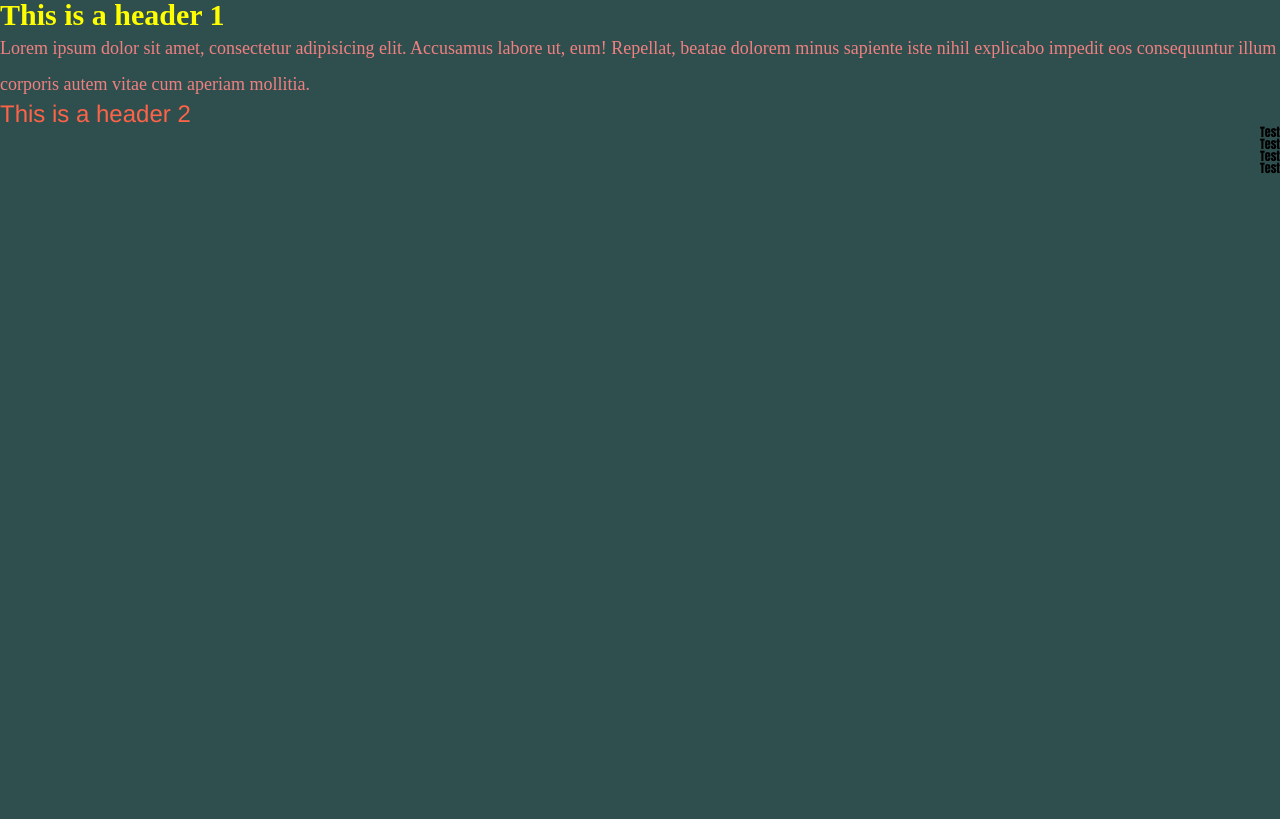
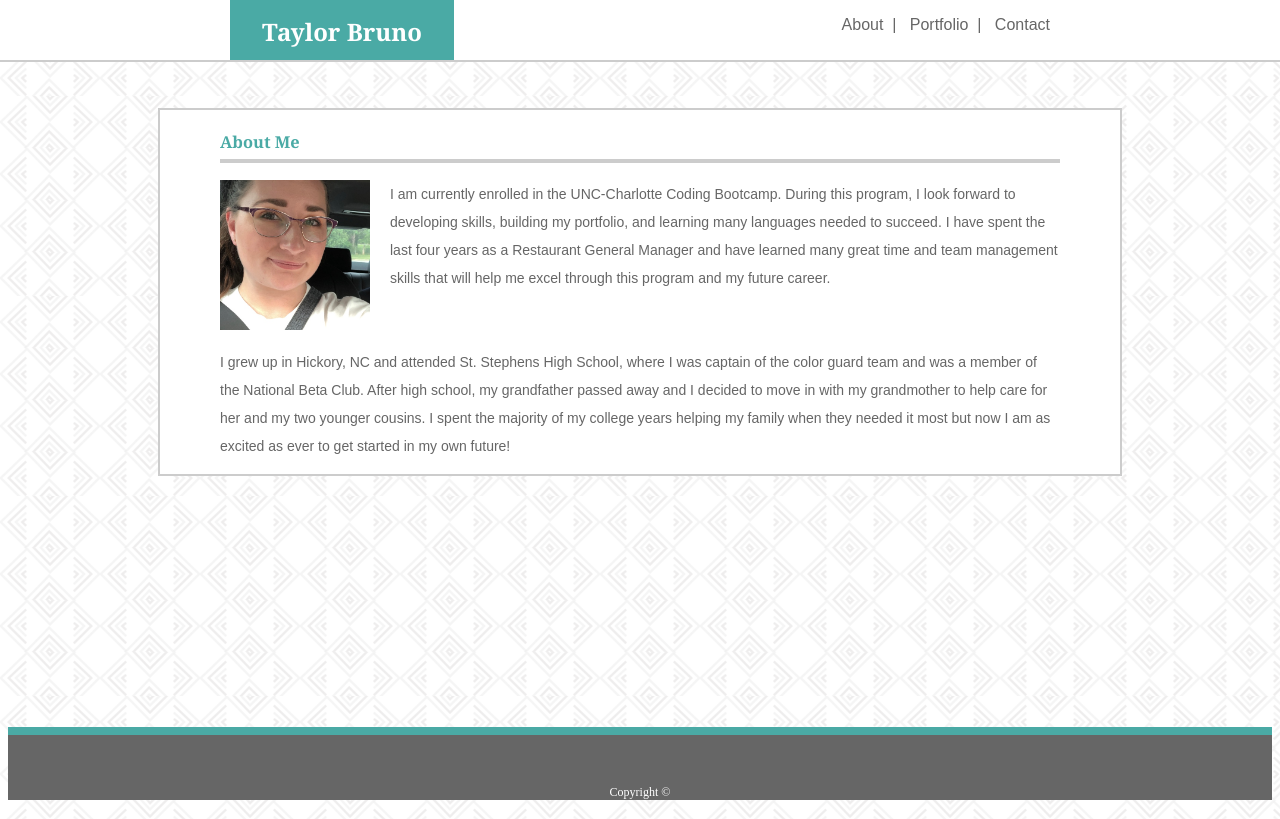
Before and after one commit to taylormbruno/taylormbruno.github.io, a plain HTML site: page index.html in a window 1280 px wide. Drawn offline with Linux system fonts and the light colour scheme; files whose address does not match are found by name.

Commit message:
initial commit in new repo

```diff
--- /dev/null
+++ b/assets/css/style.css
@@ -0,0 +1,133 @@
+body {
+    background: url("../images/greek-vase.png");
+    background-repeat: repeat;
+}
+
+.header {
+    background: #ffffff;
+    border-bottom: 2px solid #cccccc;
+    width: 150%;
+    height: 60px;
+    position: fixed;
+    top: 0;
+    left: 0;
+}
+
+.sidebar {
+    text-align: right;
+    position: fixed;
+    right: 230px;
+}
+
+h2 {
+    background: #4aaaa5;
+    text-align: center;
+    font-family: 'Georgia', Times, 'Times New Roman', serif;
+    color: #ffffff;
+    padding: 15px 12px 0px 12px;
+    height: 45px;
+    width: 200px;
+    position: fixed;
+    margin: 0 auto;
+    top: 0px;
+    left: 230px;
+}
+.wrapper {
+    min-height: calc(100vh - 70px);
+}
+.page {
+    width: 960px;
+    background: #ffffff;
+    border: 2px solid #cccccc;
+    margin: 0 auto;
+    position: relative;
+    top: 100px;
+
+}
+
+h3 {
+    color: #4aaaa5;
+    border-bottom: 4px solid #cccccc;
+    font-family: 'Georgia', Times, 'Times New Roman', serif;
+}
+
+p {
+    font-family: 'Arial', 'Helvetuca Neue', Helvetica, sans-serif;
+    color: #666666;
+}
+.content {
+    width: 840px;
+    margin: 0 auto;
+    line-height: 2;
+    font-size: 14px;
+}
+
+.photo {
+    height: 150px;
+    float: left;
+    margin-right: 20px;
+}
+footer {
+    width: 100%;
+    border-top: 8px solid #4aaaa5;
+    background: #666666;
+    color: #ffffff;
+    font-size: 12px;
+    text-align: center;
+    padding-top: 50px;
+    position: sticky;
+    bottom: 0;
+}
+
+a:link {
+    color: #666666;
+    text-decoration: none;
+  }
+
+a:visited {
+    color: #666666;
+    text-decoration: none;
+  }
+
+a:hover {
+    color: #666666;
+    text-decoration: none;
+  }
+
+a:active {
+    color: #666666;
+    text-decoration: none;
+  }
+
+input {
+    width: 100%;
+    height: 25px;
+  }
+
+form {
+    color: #666666;
+    font-family: 'Arial', 'Helvetuca Neue', Helvetica, sans-serif;
+}
+
+.message {
+    height: 200px;
+}
+
+.submit {
+    margin: 10px 0px 30px 0px;
+    background-color: #4aaaa5;
+    color: #ffffff;
+    font-size: 14px;
+    width: 100px;
+    height: 30px;
+}
+
+.portImg {
+    height: 200px;
+}
+h6 {
+    background: #4aaaa5;
+    color: #ffffff;
+    width: 100%;
+    margin: 0 auto;
+}
--- a/index.html
+++ b/index.html
@@ -1,31 +1,36 @@
 <!DOCTYPE html>
-<html lang="en-us">
+<html>
+    <head>
+        <meta charset="UTF-8">
+        <title>Taylor Bruno</title>
+        <link rel="stylesheet" type "text/css" href="assets/css/style.css">
+    </head>
 
-  <head>
+    <body>
+        <div class="header">
+            <h2>Taylor Bruno</h2>
+            <p class="sidebar">
+                <a href="index.html">About</a>&nbsp;&nbsp;&#124;&nbsp;&nbsp;
+                <a href="portfolio.html">Portfolio</a>&nbsp;&nbsp;&#124;&nbsp;&nbsp;
+                <a href="contact.html">Contact</a>
+            </p>
+        </div>
+        <div class="wrapper">
+            <div class="page">
+                <div class="content">
+                    <h3>About Me</h3>
 
-    <meta charset="UTF-8">
-    <title>Example Page</title>
+                    <img src="/Users/taylorbruno/Desktop/code/Unit01-Homework/assets/images/hw-photo.jpg" alt="me" class="photo">
 
-    <link rel="stylesheet" href="reset.css">
-    <link rel="stylesheet" href="style.css">
-
-  </head>
-
-  <body>
-
-  <h1>This is a header 1</h1>
-
-  <p>Lorem ipsum dolor sit amet, consectetur adipisicing elit. Accusamus labore ut, eum! Repellat, beatae dolorem minus sapiente iste nihil explicabo impedit eos consequuntur illum corporis autem vitae cum aperiam mollitia.</p>
-
-  <h2>This is a header 2</h2>
-
-  <ul>
-    <li>Test</li>
-    <li>Test</li>
-    <li>Test</li>
-    <li>Test</li>
-  </ul>
-
-  </body>
-
+                    <p>I am currently enrolled in the UNC-Charlotte Coding Bootcamp. During this program, I look forward to developing skills, building my portfolio, and learning many languages needed to succeed. I have spent the last four years as a Restaurant General Manager and have learned many great time and team management skills that will help me excel through this program and my future career.
+                        <br><br><br>
+                        I grew up in Hickory, NC and attended St. Stephens High School, where I was captain of the color guard team and was a member of the National Beta Club. After high school, my grandfather passed away and I decided to move in with my grandmother to help care for her and my two younger cousins. I spent the majority of my college years helping my family when they needed it most but now I am as excited as ever to get started in my own future!
+                    </p>
+                </div>
+            </div>
+        </div>
+        <footer>
+            Copyright &copy;
+        </footer>
+    </body>
 </html>
--- a/reset.css
+++ /dev/null
@@ -1,48 +0,0 @@
-/* http://meyerweb.com/eric/tools/css/reset/
-   v2.0 | 20110126
-   License: none (public domain)
-*/
-
-html, body, div, span, applet, object, iframe,
-h1, h2, h3, h4, h5, h6, p, blockquote, pre,
-a, abbr, acronym, address, big, cite, code,
-del, dfn, em, img, ins, kbd, q, s, samp,
-small, strike, strong, sub, sup, tt, var,
-b, u, i, center,
-dl, dt, dd, ol, ul, li,
-fieldset, form, label, legend,
-table, caption, tbody, tfoot, thead, tr, th, td,
-article, aside, canvas, details, embed,
-figure, figcaption, footer, header, hgroup,
-menu, nav, output, ruby, section, summary,
-time, mark, audio, video {
-	margin: 0;
-	padding: 0;
-	border: 0;
-	font-size: 100%;
-	font: inherit;
-	vertical-align: baseline;
-}
-/* HTML5 display-role reset for older browsers */
-article, aside, details, figcaption, figure,
-footer, header, hgroup, menu, nav, section {
-	display: block;
-}
-body {
-	line-height: 1;
-}
-ol, ul {
-	list-style: none;
-}
-blockquote, q {
-	quotes: none;
-}
-blockquote:before, blockquote:after,
-q:before, q:after {
-	content: '';
-	content: none;
-}
-table {
-	border-collapse: collapse;
-	border-spacing: 0;
-}
--- a/style.css
+++ /dev/null
@@ -1,28 +0,0 @@
-body {
-    background-color: darkslategray;
-    font-size: 18px;
-}
-
-h1 {
-    font-size: 30px;
-    font-weight: bold;
-    color: yellow;
-}
-
-p {
-    line-height: 2;
-    color: lightcoral;
-}
-
-h2 {
-    font-size: 24px;
-    font-family: 'Franklin Gothic Medium', 'Arial Narrow', Arial, sans-serif;
-    color: tomato;
-}
-
-ul {
-    font-family: Impact, Haettenschweiler, 'Arial Narrow Bold', sans-serif;
-    font-size: 12px;
-    text-align: center;
-    float: right;
-}
```
Also changed, not shown: contact.html (added, +38 -0 lines), portfolio.html (added, +54 -0 lines), README.md, assets/images/greek-vase.png (added), assets/images/hangman.png (added), assets/images/hw-photo.jpg (added), assets/images/rock-paper-scissors.jpeg (added), assets/images/rpg-game.jpg (added), assets/images/rutgers.jpg (added), assets/images/trivia-game.png (added).
